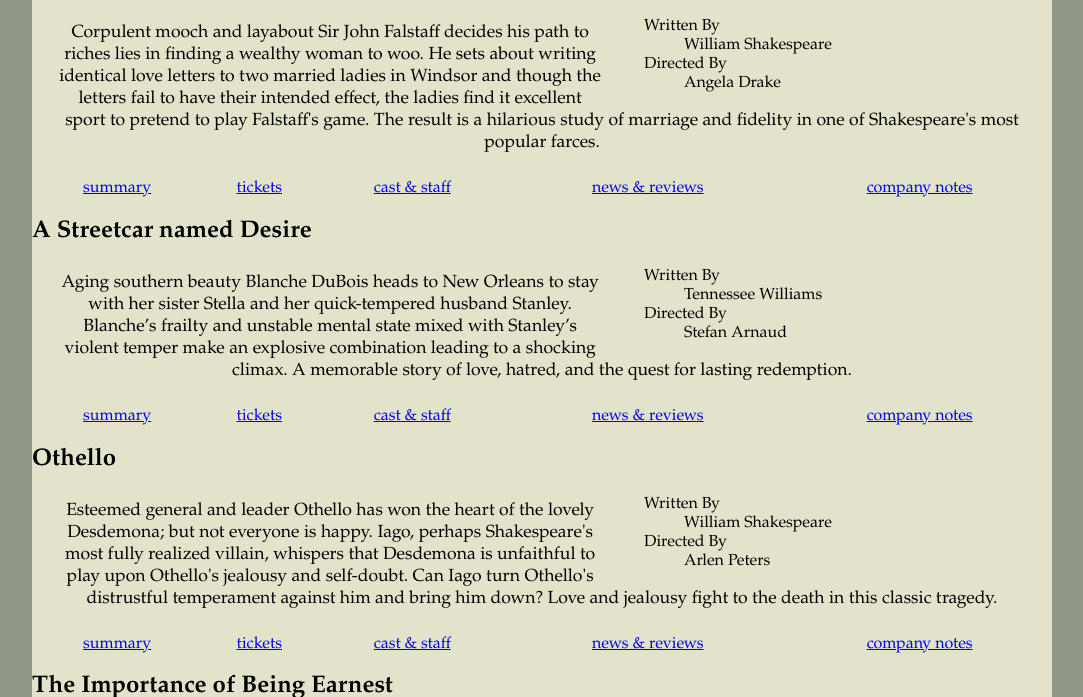
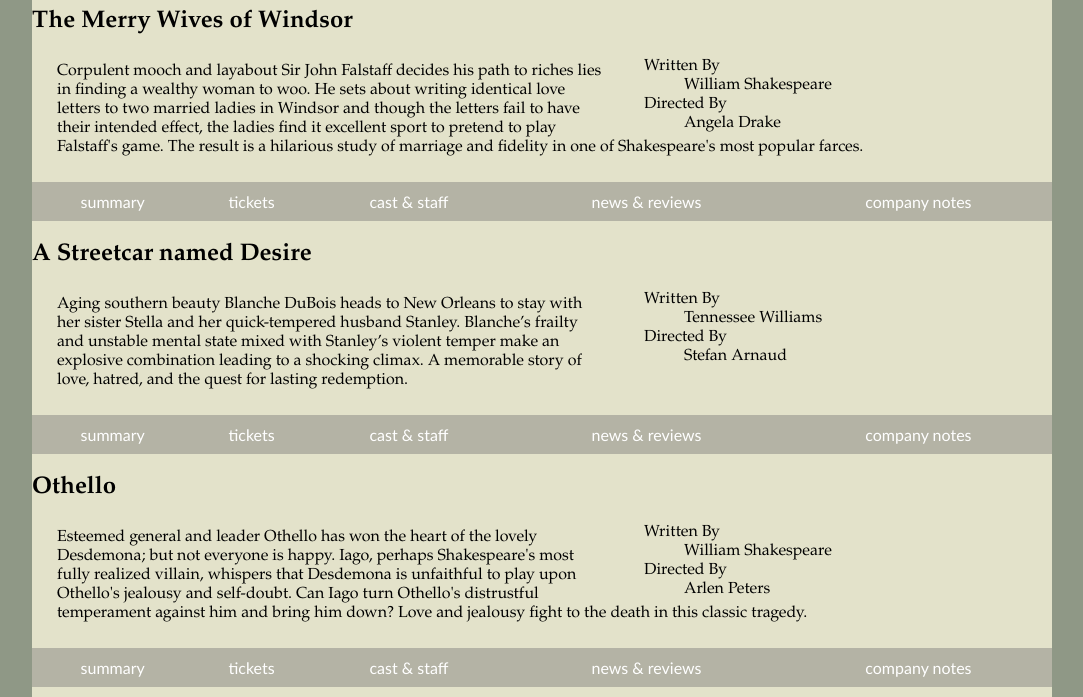
Before and after one commit to SleepySammie/CSCI181, a plain HTML site: page Module2/assignment3/ph_plays.html in a window 1280 px wide. Shown: the part 282-979 px from the top of the page, without its empty margins (98-1181 px from the left). Drawn offline with Linux system fonts and the light colour scheme.

Commit message:
Added navigation styles

```diff
--- a/Module2/assignment3/ph_styles.css
+++ b/Module2/assignment3/ph_styles.css
@@ -40,10 +40,12 @@ body {
    background-color: hsl(58, 31%, 84%);
    font-family: 'Palatino Linotype', 'Book Antiqua', Palatino, serif;
 
-   p {
-      font-size: 1.1em;
-      text-align: center;
-   }
+
+}
+
+body>p {
+   font-size: 1.1em;
+   text-align: center;
 }
 
 header {
@@ -69,8 +71,25 @@ address {
 
 /* Navigation Styles */
 
+nav a {
+   font-family: 'Trebuchet MS', Helvetica, sans-serif;
+   padding-bottom: 10px;
+   padding-top: 10px;
 
+}
 
+nav a:link,
+nav a:visited {
+   color: white;
+   text-decoration: none;
+   background-color: hsla(0, 0%, 42%, 0.4);
+}
+
+nav a:hover,
+nav a:active {
+   color: hsla(0, 0%, 100%, 0.7);
+   background-color: hsla(0, 0%, 42%, 0.7);
+}
 
 /* Section Styles */
 
```
